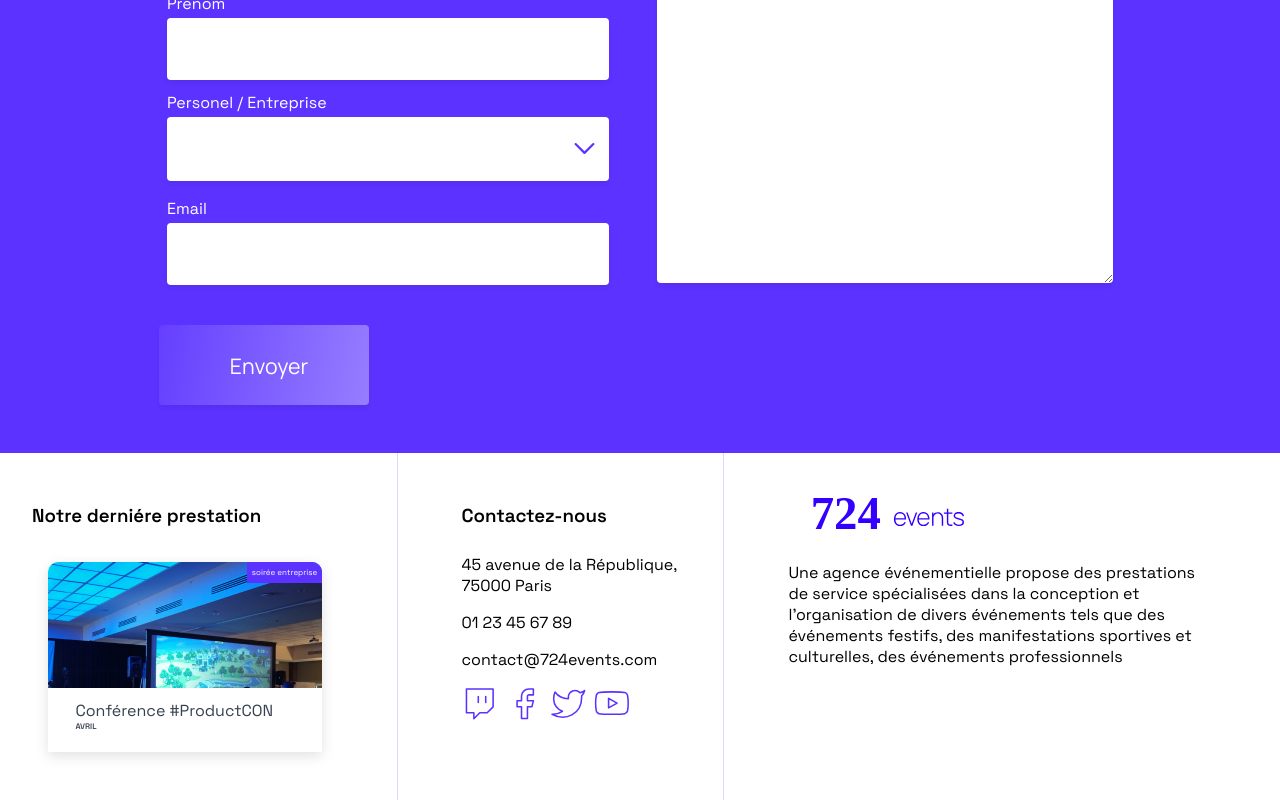
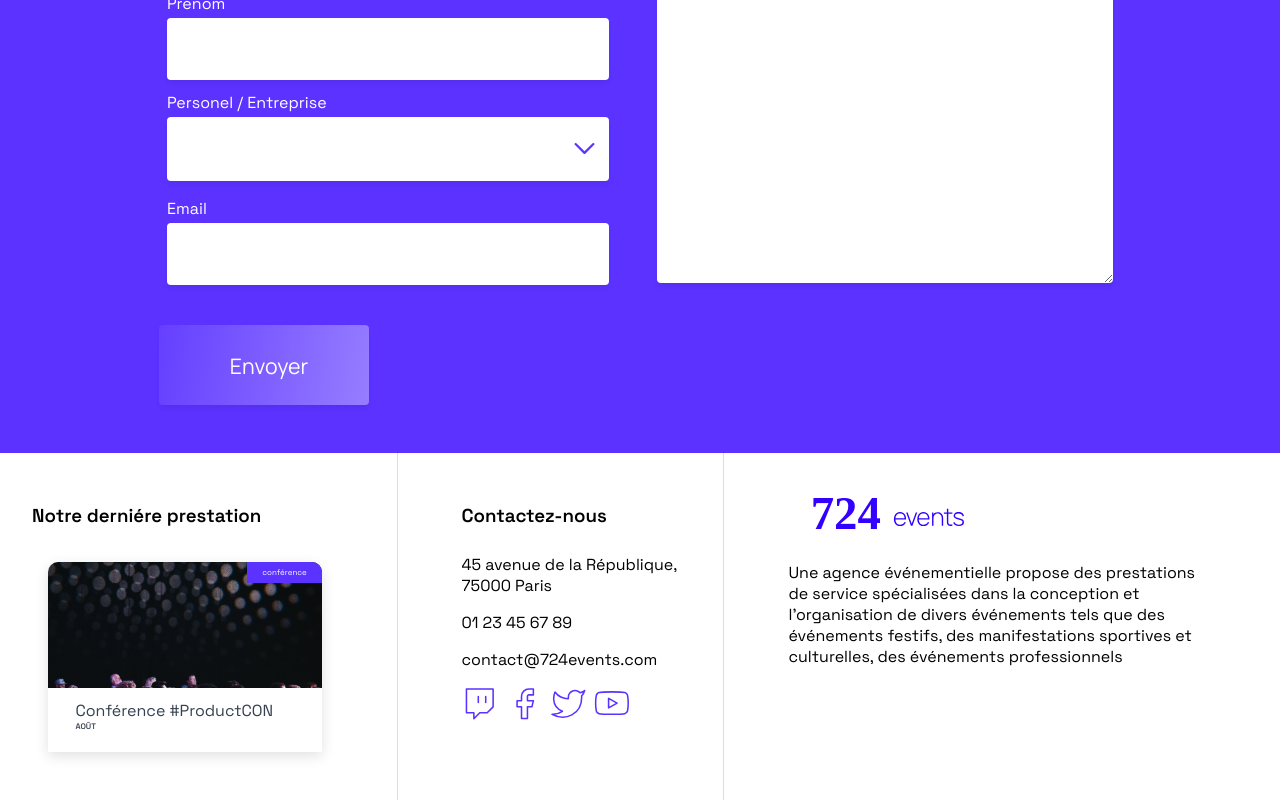
Before and after one commit to EnzoIn/Debuggez-le-site-dune-agence-devenementiel-projet10, a React (Create React App) app: page / in a window 1280 px wide. Shown: the part 5660-6460 px from the top of the page. Built offline with nearby package versions, Linux system fonts and the light colour scheme.

Commit message:
Fix component Eventcard

```diff
--- a/src/pages/Home/index.js
+++ b/src/pages/Home/index.js
@@ -11,20 +11,15 @@ import Icon from "../../components/Icon";
 import Form from "../../containers/Form";
 import Modal from "../../containers/Modal";
 import { useData } from "../../contexts/DataContext";
-import { useEffect, useState } from "react";
 
 const Page = () => {
-  const {data} = useData();
-  // Utilisation d'un state pour stocker le dernier événement réalisé
-  const [lastEvent, setLastEvent] = useState(null);
-  useEffect(() => {
-    if (data && data.events) {
-      setLastEvent(data.events[data.events.length - 1]);
-    }
-  }, [data]);
-
-
-  return <>
+  const { data } = useData();
+  // Trie les événements par date, du plus récent au plus ancien
+  const sortEvents = data ? [...data.events].sort((a, b) => new Date(b.date) - new Date(a.date)) : [];
+  // Sélectionne le premier événement (le plus récent) de la liste triée
+  const lastEvent = sortEvents.length > 0 ? sortEvents[0] : null;
+  return (
+    <>
       <header>
         <Menu />
       </header>
@@ -33,7 +28,9 @@ const Page = () => {
           <Slider />
         </section>
         <section className="ServicesContainer">
-        <h2 className="Title" id="nos-services">Nos services</h2>
+          <h2 className="Title" id="nos-services">
+            Nos services
+          </h2>
           <p>Nous organisons des événements sur mesure partout dans le monde</p>
           <div className="ListContainer">
             <ServiceCard imageSrc="/images/priscilla-du-preez-Q7wGvnbuwj0-unsplash1.png">
@@ -45,28 +42,32 @@ const Page = () => {
             </ServiceCard>
             <ServiceCard imageSrc="/images/hall-expo.png">
               <h3>Conférences</h3>
-            724 events vous propose d’organiser votre évènement, quelle que soit
-            sa taille, en s’adaptant à votre demande et à vos demandes. En tant
-            que spécialistes de l’évènementiel, nous saurons trouver le lieu
-            parfait ainsi que des solutions inédites pour capter votre audience
-            et faire de cet évènement un succès
+              724 events vous propose d’organiser votre évènement, quelle que
+              soit sa taille, en s’adaptant à votre demande et à vos demandes.
+              En tant que spécialistes de l’évènementiel, nous saurons trouver
+              le lieu parfait ainsi que des solutions inédites pour capter votre
+              audience et faire de cet évènement un succès
             </ServiceCard>
             <ServiceCard imageSrc="/images/sophia-sideri-LFXMtUuAKK8-unsplash1.png">
               <h3>Experience digitale</h3>
               Notre agence experte en contenus immersifs offre des services de
-            conseil aux entreprises, pour l’utilisation de la réalité virtuelle,
-            de la réalité augmentée et de la réalité mixte de l’animation
-            événementielle, à la veille technologique jusqu’au développement de
-            module de formation innovant
+              conseil aux entreprises, pour l’utilisation de la réalité
+              virtuelle, de la réalité augmentée et de la réalité mixte de
+              l’animation événementielle, à la veille technologique jusqu’au
+              développement de module de formation innovant
             </ServiceCard>
           </div>
         </section>
         <section className="EventsContainer">
-        <h2 className="Title" id="nos-realisations">Nos réalisations</h2>
+          <h2 className="Title" id="nos-realisations">
+            Nos réalisations
+          </h2>
           <EventList />
         </section>
         <section className="PeoplesContainer">
-        <h2 className="Title" id="notre-equipe">Notre équipe</h2>
+          <h2 className="Title" id="notre-equipe">
+            Notre équipe
+          </h2>
           <p>Une équipe d’experts dédiés à l’ogranisation de vos événements</p>
           <div className="ListContainer">
             <PeopleCard
@@ -115,10 +116,7 @@ const Page = () => {
             }
           >
             {({ setIsOpened }) => (
-            <Form
-              onSuccess={() => setIsOpened(true)}
-              onError={() => null}
-            />
+              <Form onSuccess={() => setIsOpened(true)} onError={() => null} />
             )}
           </Modal>
         </div>
@@ -126,14 +124,16 @@ const Page = () => {
       <footer data-testid="footer" className="row">
         <div className="col presta">
           <h3>Notre derniére prestation</h3>
+          {lastEvent && (
             <EventCard
               data-testid="last-event-card"
-          imageSrc={lastEvent?.cover}
-          title={lastEvent?.title}
-          date={new Date(lastEvent?.date)}
+              imageSrc={lastEvent.cover}
+              title={lastEvent.title}
+              date={new Date(lastEvent.date)}
               small
-          label={lastEvent?.type}
+              label={lastEvent.type}
             />
+          )}
         </div>
         <div className="col contact">
           <h3>Contactez-nous</h3>
@@ -159,13 +159,14 @@ const Page = () => {
           <Logo size="large" />
           <p>
             Une agence événementielle propose des prestations de service
-          spécialisées dans la conception et l&apos;organisation de divers événements
-          tels que des événements festifs, des manifestations sportives et
-          culturelles, des événements professionnels
+            spécialisées dans la conception et l&apos;organisation de divers
+            événements tels que des événements festifs, des manifestations
+            sportives et culturelles, des événements professionnels
           </p>
         </div>
       </footer>
     </>
-}
+  );
+};
 
 export default Page;
```
Also changed, not shown: src/components/EventCard/index.js (+4 -4 lines), 1 other file (tests, documents, lock files or other folders). Lines whose indentation alone changed are shown as unchanged.
